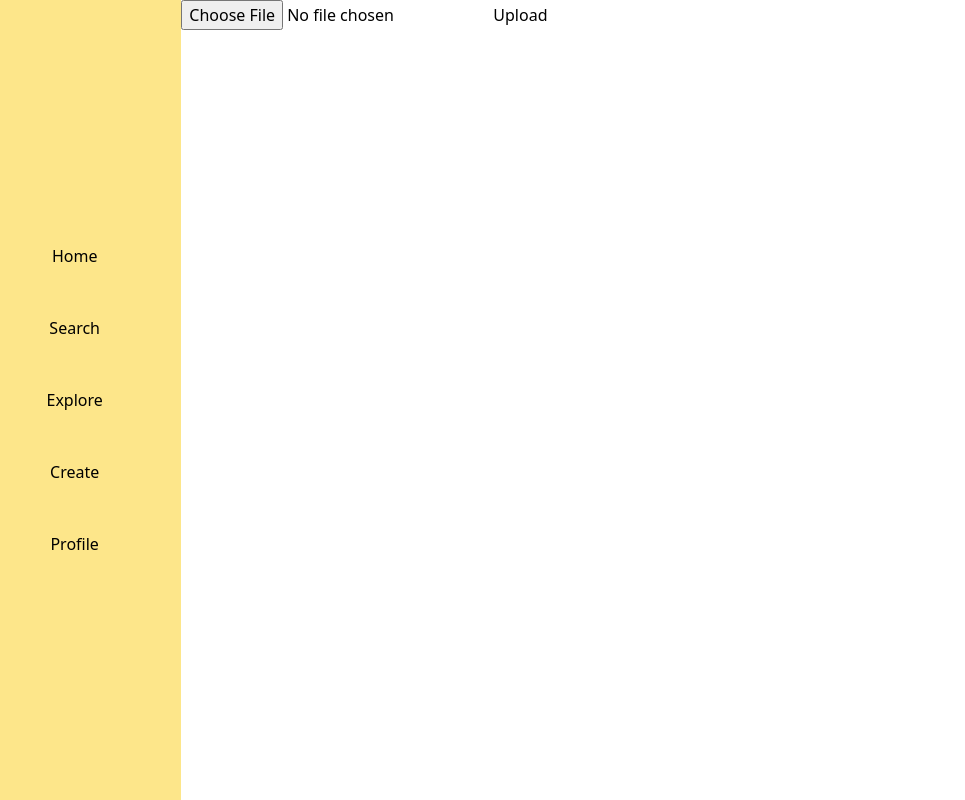
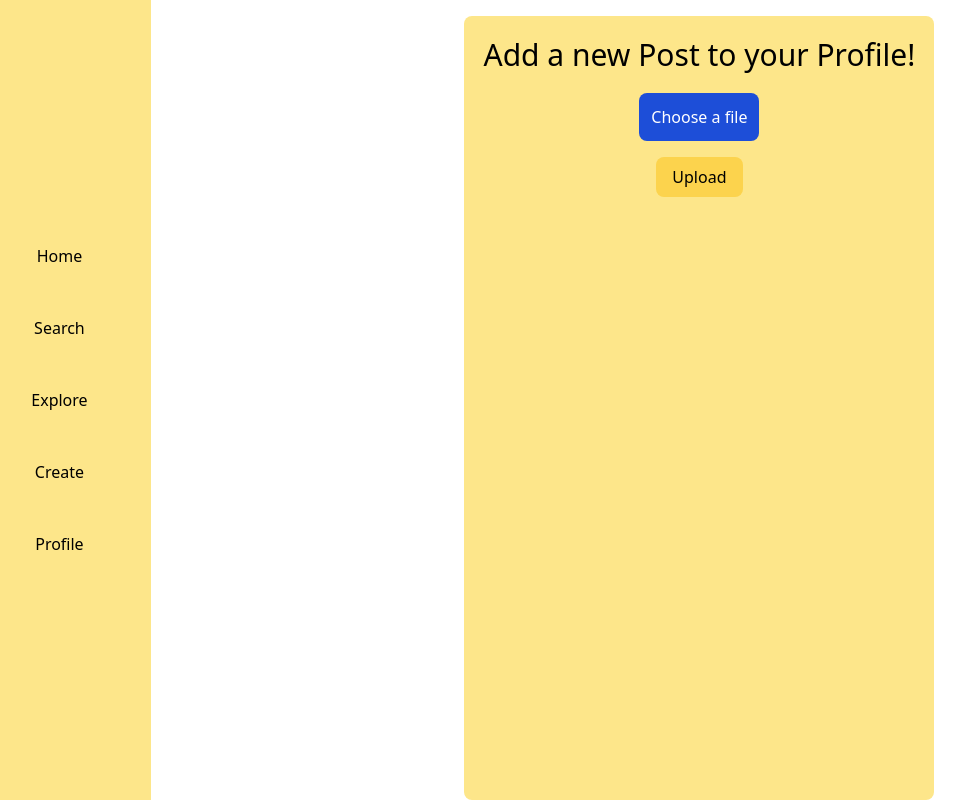
Before and after one commit to ivan-barrios/instagram-clone, a React (Create React App) app: page /create in a window 1280 px wide. Shown: the whole page, without its empty margins (32-997 px from the left). Built offline with nearby package versions, Linux system fonts and the light colour scheme.

Commit message:
Post Picture Styling

```diff
--- a/src/components/Create.js
+++ b/src/components/Create.js
@@ -27,14 +27,25 @@ const Create = ({ userID, posts, setPosts }) => {
   };
 
   return (
-    <div>
+    <div className="flex w-full justify-center">
+      <div className="mt-4 flex w-[470px] flex-col items-center gap-4 rounded-lg bg-amber-200 p-4">
+        <div className=" text-[30px]">Add a new Post to your Profile!</div>
         <input
+          className="hidden"
           type="file"
+          id="file-input"
           onChange={(e) => {
             setImageUpload(e.target.files[0]);
           }}
         />
+        <label
+          className="cursor-pointer rounded-lg bg-blue-700 p-3 text-white hover:bg-blue-800"
+          htmlFor="file-input"
+        >
+          Choose a file
+        </label>
         <button
+          className="rounded-lg bg-amber-300 py-2 px-4 hover:bg-amber-400"
           id={userID}
           onClick={() => {
             uploadImage();
@@ -44,6 +55,7 @@ const Create = ({ userID, posts, setPosts }) => {
           Upload
         </button>
       </div>
+    </div>
   );
 };
 
```
Lines whose indentation alone changed are shown as unchanged.
